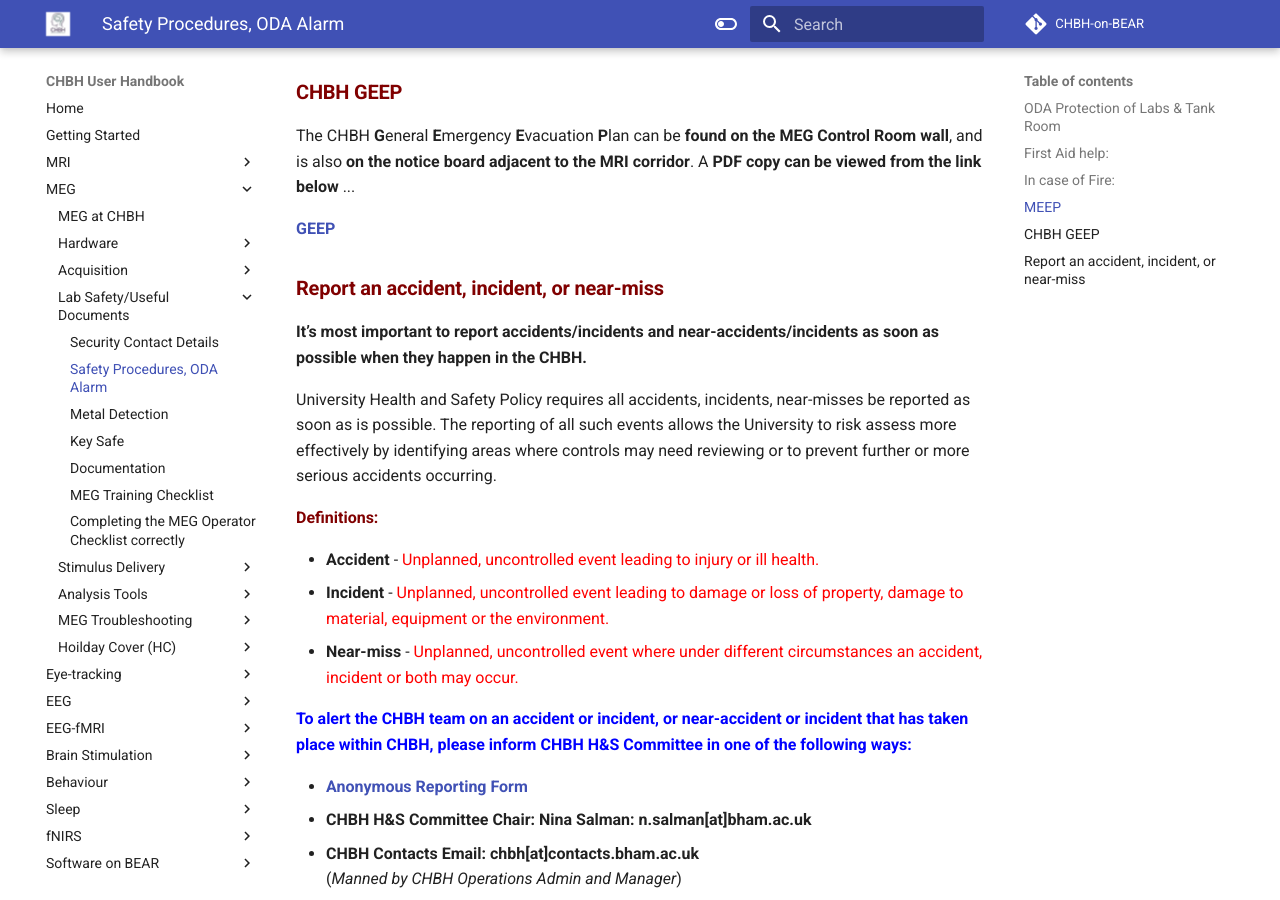
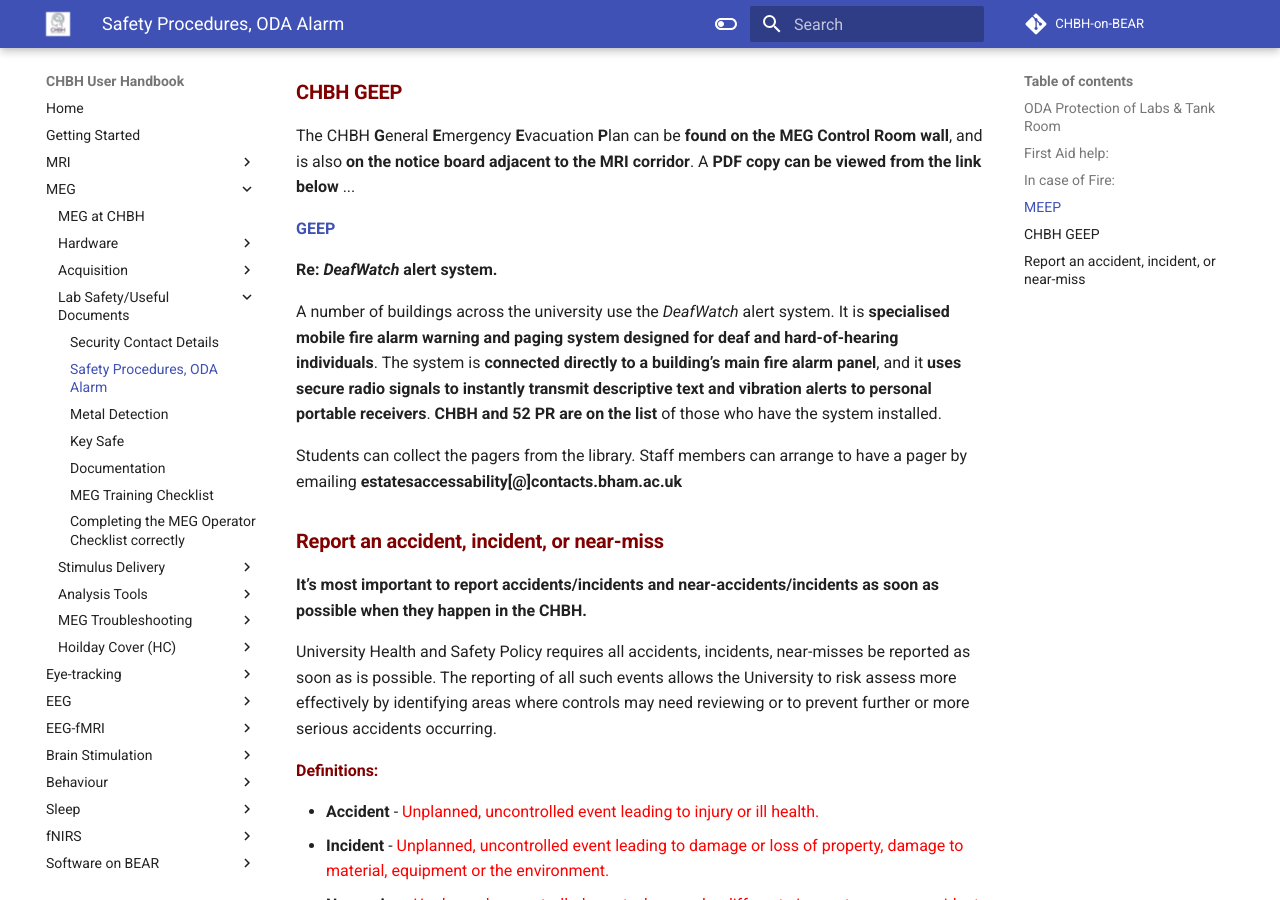
Before and after one commit to chbh-opensource/chbh-on-bear, an MkDocs documentation site: the page built from docs/meg/labsafety/labsafety.md, in a window 1280 px wide and 900 px high, scrolled down 3903 px. Built offline with MkDocs 1.6.1 and Material for MkDocs 9.7.7, drawn with Linux system fonts in a browser that asks for light colours; comment, search, counter and statistics services are not loaded.

Commit message:
Tweaking MEG Labsafety page

```diff
--- a/docs/meg/labsafety/labsafety.md
+++ b/docs/meg/labsafety/labsafety.md
@@ -98,6 +98,14 @@
 
 **[GEEP](https://canvas.bham.ac.uk/courses/81128/files/folder/MEG?preview=21930307)**
 
+**Re: *DeafWatch* alert system.**
+
+A number of buildings across the university use the *DeafWatch* alert system. It is **specialised mobile fire alarm warning and paging system designed for deaf and hard-of-hearing individuals**.
+The system is **connected directly to a building’s main fire alarm panel**, and it **uses secure radio signals to instantly transmit descriptive text and vibration alerts to personal portable receivers**.
+**CHBH and 52 PR are on the list** of those who have the system installed.
+
+Students can collect the pagers from the library. Staff members can arrange to have a pager by emailing **estatesaccessability[@]contacts.bham.ac.uk**
+
 ### **<span style="color:maroon">Report an accident, incident, or near-miss</span>**
 
 **It’s most important to report accidents/incidents and near-accidents/incidents as soon as possible when they happen in the CHBH.**
```
Also changed, not shown: docs/meg/index.md (+1 -1 lines).
